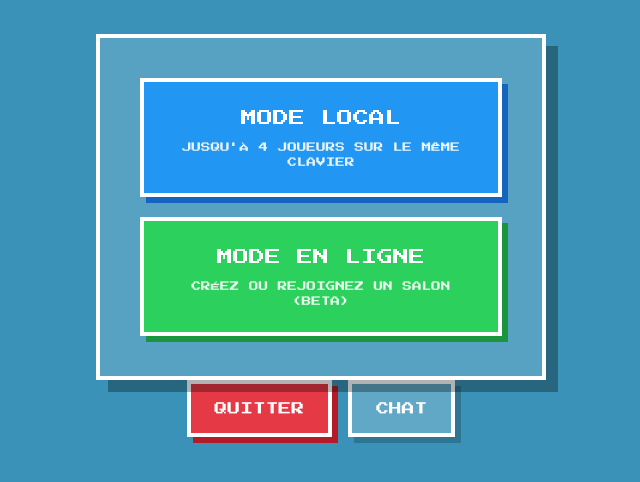
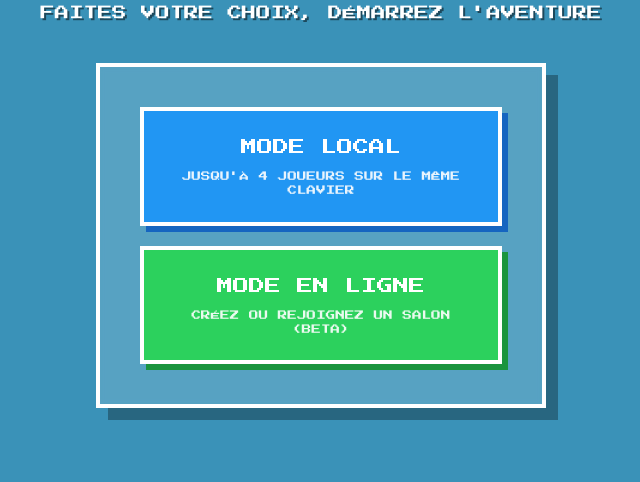
Before and after one commit to zachlemaitre-jpg/Cat-Game, a website: page public/index.html in a window 1280 px wide. Shown: the part 262-744 px from the top of the page, without its empty margins (319-959 px from the left). Drawn offline with nearby package versions, Linux system fonts and the light colour scheme; no server answers.

Commit message:
Add files via upload

```diff
--- a/public/index.html
+++ b/public/index.html
@@ -32,11 +32,6 @@
                     MODE EN LIGNE
                     <span class="btn-desc">Créez ou rejoignez un salon (BETA)</span>
                 </button>
-            </div>
-
-            <div class="bottom-actions">
-                <button class="btn back-btn" onclick="leaveRoom()">Quitter</button>
-                <button class="btn settings-trigger-btn" onclick="openChatModal()">Chat</button>
             </div>
         </div>
 
```
